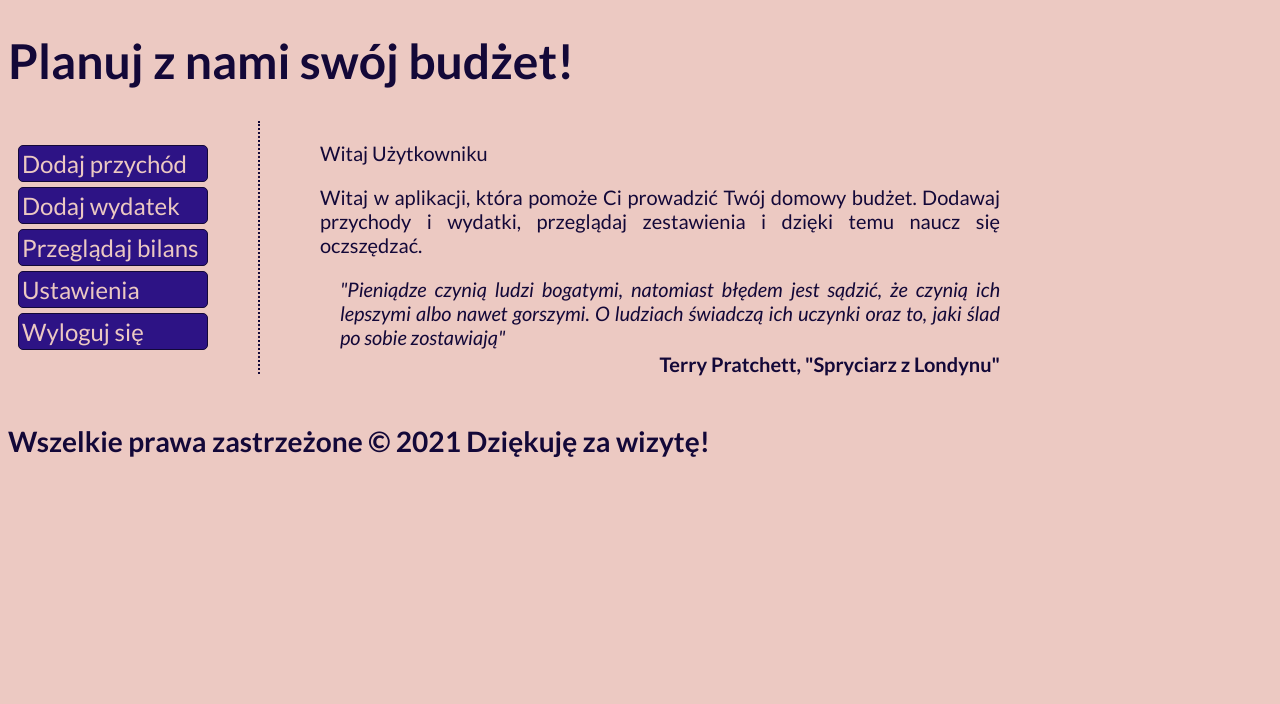
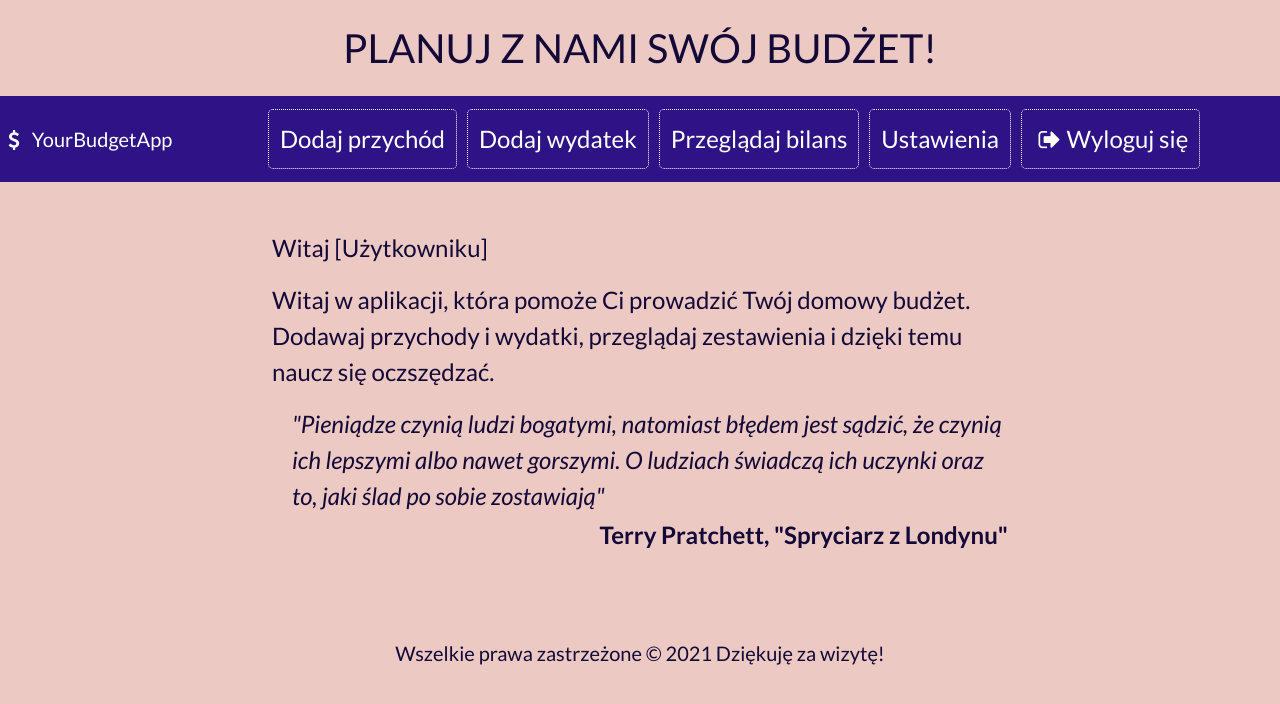
Before and after one commit to MBuchalska/BudgetWebApp, a PHP site: page /menu.html in a window 1280 px wide. Shown: the top 704 px of the page. Run offline with PHP 8.4, Linux system fonts and the light colour scheme.

Commit message:
Main menu

```diff
--- a/css/fontello-codes.css
+++ b/css/fontello-codes.css
@@ -1,4 +1,6 @@
 
 .icon-user:before { content: '\e800'; } /* '' */
 .icon-lock:before { content: '\e801'; } /* '' */
+.icon-logout:before { content: '\e802'; } /* '' */
 .icon-mail-alt:before { content: '\f0e0'; } /* '' */
+.icon-dollar:before { content: '\f155'; } /* '' */
--- a/css/fontello-ie7-codes.css
+++ b/css/fontello-ie7-codes.css
@@ -1,4 +1,6 @@
 
 .icon-user { *zoom: expression( this.runtimeStyle['zoom'] = '1', this.innerHTML = '&#xe800;&nbsp;'); }
 .icon-lock { *zoom: expression( this.runtimeStyle['zoom'] = '1', this.innerHTML = '&#xe801;&nbsp;'); }
+.icon-logout { *zoom: expression( this.runtimeStyle['zoom'] = '1', this.innerHTML = '&#xe802;&nbsp;'); }
 .icon-mail-alt { *zoom: expression( this.runtimeStyle['zoom'] = '1', this.innerHTML = '&#xf0e0;&nbsp;'); }
+.icon-dollar { *zoom: expression( this.runtimeStyle['zoom'] = '1', this.innerHTML = '&#xf155;&nbsp;'); }
--- a/css/fontello-ie7.css
+++ b/css/fontello-ie7.css
@@ -12,4 +12,6 @@
 
 .icon-user { *zoom: expression( this.runtimeStyle['zoom'] = '1', this.innerHTML = '&#xe800;&nbsp;'); }
 .icon-lock { *zoom: expression( this.runtimeStyle['zoom'] = '1', this.innerHTML = '&#xe801;&nbsp;'); }
+.icon-logout { *zoom: expression( this.runtimeStyle['zoom'] = '1', this.innerHTML = '&#xe802;&nbsp;'); }
 .icon-mail-alt { *zoom: expression( this.runtimeStyle['zoom'] = '1', this.innerHTML = '&#xf0e0;&nbsp;'); }
+.icon-dollar { *zoom: expression( this.runtimeStyle['zoom'] = '1', this.innerHTML = '&#xf155;&nbsp;'); }
--- a/css/fontello.css
+++ b/css/fontello.css
@@ -1,11 +1,11 @@
 @font-face {
   font-family: 'fontello';
-  src: url('../font/fontello.eot?37014290');
-  src: url('../font/fontello.eot?37014290#iefix') format('embedded-opentype'),
-       url('../font/fontello.woff2?37014290') format('woff2'),
-       url('../font/fontello.woff?37014290') format('woff'),
-       url('../font/fontello.ttf?37014290') format('truetype'),
-       url('../font/fontello.svg?37014290#fontello') format('svg');
+  src: url('../font/fontello.eot?1281328');
+  src: url('../font/fontello.eot?1281328#iefix') format('embedded-opentype'),
+       url('../font/fontello.woff2?1281328') format('woff2'),
+       url('../font/fontello.woff?1281328') format('woff'),
+       url('../font/fontello.ttf?1281328') format('truetype'),
+       url('../font/fontello.svg?1281328#fontello') format('svg');
   font-weight: normal;
   font-style: normal;
 }
@@ -15,7 +15,7 @@
 @media screen and (-webkit-min-device-pixel-ratio:0) {
   @font-face {
     font-family: 'fontello';
-    src: url('../font/fontello.svg?37014290#fontello') format('svg');
+    src: url('../font/fontello.svg?1281328#fontello') format('svg');
   }
 }
 */
@@ -56,4 +56,6 @@
 
 .icon-user:before { content: '\e800'; } /* '' */
 .icon-lock:before { content: '\e801'; } /* '' */
+.icon-logout:before { content: '\e802'; } /* '' */
 .icon-mail-alt:before { content: '\f0e0'; } /* '' */
+.icon-dollar:before { content: '\f155'; } /* '' */
--- a/menu.html
+++ b/menu.html
@@ -7,50 +7,63 @@
 	<meta name="keywords" content="budżet, planowanie wydatków, zestawienia budżetowe"/>
 	<meta http-equiv="X-UA-Compatible" content ="IE=edge"/>
 
+	<link href="https://cdn.jsdelivr.net/npm/bootstrap@5.1.0/dist/css/bootstrap.min.css" rel="stylesheet" integrity="sha384-KyZXEAg3QhqLMpG8r+8fhAXLRk2vvoC2f3B09zVXn8CA5QIVfZOJ3BCsw2P0p/We" crossorigin="anonymous">
+
 	<link rel="preconnect" href="https://fonts.googleapis.com">
 	<link rel="preconnect" href="https://fonts.gstatic.com" crossorigin>
 	<link href="https://fonts.googleapis.com/css2?family=Lato:ital,wght@0,400;0,700;1,400&display=swap" rel="stylesheet">
 	<link rel="stylesheet" href="style.css">
+	<link rel="stylesheet" href="css/fontello.css" type="text/css"/>
 
 
 </head>
 
 <body>
-	<div class="container">
+
 		<header>
-			<div class="title"><h1>  Planuj z nami swój budżet! </h1></div>
+			<h1 class="h1 text-center my-4 font-weight-bold text-uppercase ">  Planuj z nami swój budżet! </h1>
 		</header>
 
-		<nav>
-			<div class="menu">
-				<ul>
-					<li><a href="#">Dodaj przychód </a></li>
-					<li><a href="expense.html">Dodaj wydatek</a></li>
-					<li><a href="balance.html">Przeglądaj bilans</a></li>
-					<li><a href="#">Ustawienia </a></li>
-					<li><a href="index.html">Wyloguj się </a></li>
+
+			<nav class="navbar navbar-dark bg-nav navbar-expand-md mx-auto">
+
+			<a class="navbar-brand" href="menu.html"><i class="icon-dollar"></i> YourBudgetApp</a>
+
+			<button class="navbar-toggler" type="button" data-bs-toggle="collapse" data-bs-target="#menu" aria-controls="menu" aria-expanded="false" aria-label="Przełącznik nawigacji">
+			<span class="navbar-toggler-icon"></span>
+			</button>
+
+				<div class="collapse navbar-collapse" id="menu" >
+					<ul class="navbar-nav mx-auto">
+						<li class="nav-item"><a class="nav-link" href="#">Dodaj przychód </a></li>
+						<li class="nav-item"><a class="nav-link" href="expense.html">Dodaj wydatek</a></li>
+						<li class="nav-item"><a class="nav-link" href="balance.html">Przeglądaj bilans</a></li>
+						<li class="nav-item"><a class="nav-link" href="#">Ustawienia </a></li>
+						<li class="nav-item"><a class="nav-link" href="index.html"><i class="icon-logout"></i>Wyloguj się </a></li>
 					</ul>
 				</div>
 			</nav>
 
-		<article>
-			<div class="content">
-				<div class="welcome">
-					<p> Witaj Użytkowniku </p>
-					<p> Witaj w aplikacji, która pomoże Ci prowadzić Twój domowy budżet. Dodawaj przychody i wydatki, przeglądaj zestawienia i dzięki temu naucz się oczszędzać.</p>
+	<div class="container">
+			<section>
+				<div class="row">
+					<div class="col-md-8 mx-auto my-5">
+						<p> Witaj [Użytkowniku] </p>
+						<p class="text-justify"> Witaj w aplikacji, która pomoże Ci prowadzić Twój domowy budżet. Dodawaj przychody i wydatki, przeglądaj zestawienia i dzięki temu naucz się oczszędzać.</p>
 						<p class ="quote"> "Pieniądze czynią ludzi bogatymi, natomiast błędem jest sądzić, że czynią ich lepszymi albo nawet gorszymi. O ludziach świadczą ich uczynki oraz to, jaki ślad po sobie zostawiają" </p>
 						<p class ="author"> Terry Pratchett, "Spryciarz z Londynu" </p>
 					</div>
 				</div>
-			<div style="clear:both"></div>
-		</article>
+			</section>
 
 		<footer>
-			<h3>Wszelkie prawa zastrzeżone &copy; 2021 Dziękuję za wizytę!</h3>
+			<h3 class="h5 mt-4 text-center">Wszelkie prawa zastrzeżone &copy; 2021 Dziękuję za wizytę!</h3>
 		</footer>
 
 	</div>
 
+	<script src="https://cdn.jsdelivr.net/npm/bootstrap@5.1.0/dist/js/bootstrap.bundle.min.js" integrity="sha384-U1DAWAznBHeqEIlVSCgzq+c9gqGAJn5c/t99JyeKa9xxaYpSvHU5awsuZVVFIhvj" crossorigin="anonymous"></script>
+
 </body>
 
 </html>
--- a/style.css
+++ b/style.css
@@ -85,53 +85,40 @@ input[type=reset]:hover
 	cursor: pointer;
 }
 
-
-.menu
+.bg-nav
 {
-	float: left;
-	width: 250px;
-	border-right: 2px dotted #130838;
+	background-color: #2d1385;
 }
 
-.menu ul
+
+#menu ul a:link
 {
-	list-style-type: none;
-	padding-left: 5px;
-	width: 200px;
+	color: #fff;
 }
 
-.menu ul a:link
+#menu ul a:visited
 {
 	text-decoration: none;
-	color: #ecc9c2;
+	color: #fff;
 }
 
-.menu ul a:visited
+#menu ul > li
 {
-	text-decoration: none;
-	color: #ecc9c2;
-}
-
-.menu ul > li
-{
-	list-style-type: none;
 	background-color: #2d1385;
-	color: #ecc9c2;
-	border: 1px solid #130838;
+	color: #fff;
+	border: 1px dotted #fff;
 	border-radius: 5px;
 	padding: 3px;
 	margin: 5px;
-	font-size: 24px;
-	display: block;
 }
 
-.menu ul > li:hover
+#menu ul > li:hover
 {
 	background-color: #ecc9c2;
 	cursor: pointer;
 }
 
-.menu ul > li:hover > a
+#menu ul > li:hover > a
 {
 	color: #2d1385;
 }
@@ -144,11 +131,6 @@ input[type=reset]:hover
 	text-align: justify;
 }
 
-.welcome
-{
-	margin-left: 30px;
-	font-size: 20px;
-}
 
 .quote
 {
```
Also changed, not shown: css/fontello-embedded.css (+8 -6 lines), font/fontello.ttf, font/fontello.woff, font/fontello.woff2, 2 other files. Lines whose indentation alone changed are shown as unchanged.
